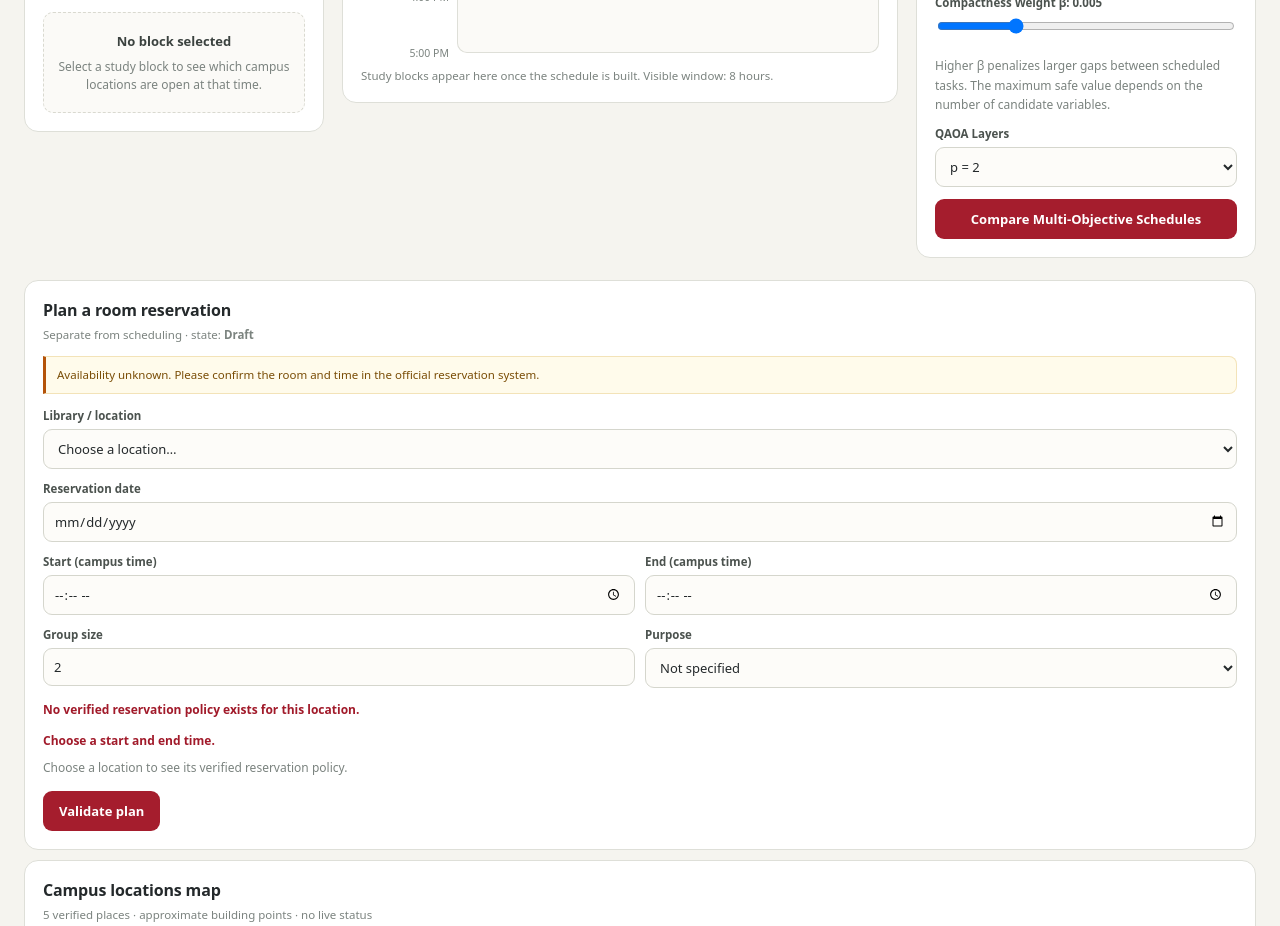
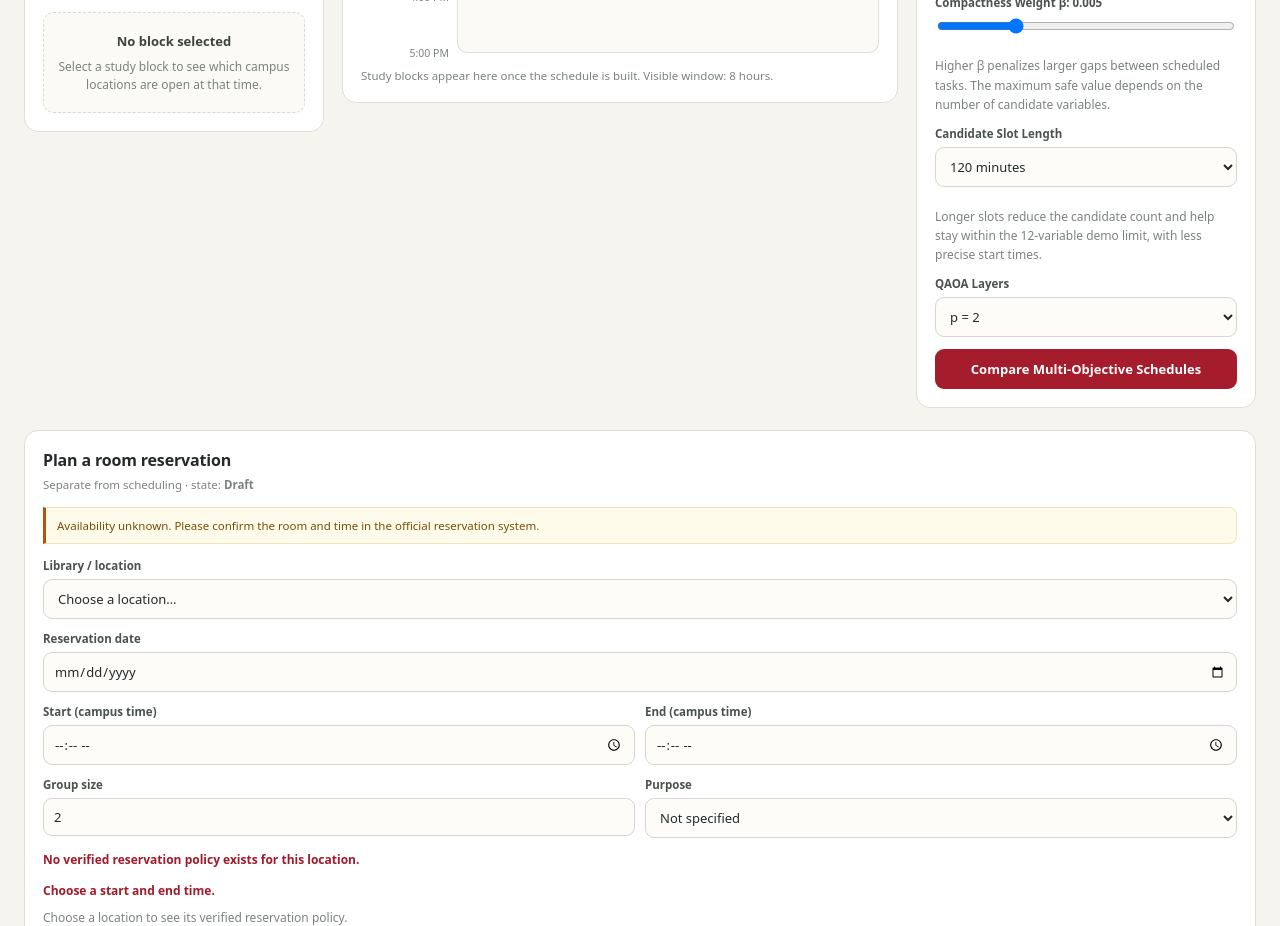
Before and after one commit to qsc032376-hash/CampusPilot-Quantum, a React (Vite) app: page / in a window 1280 px wide. Shown: the part 1220-2146 px from the top of the page. Built offline with nearby package versions, Linux system fonts and the light colour scheme.

Commit message:
Make quantum candidate slots configurable

```diff
--- a/src/features/quantum-optimization/api.ts
+++ b/src/features/quantum-optimization/api.ts
@@ -110,7 +110,8 @@ export async function compareMultiObjective(
   windowStart: string,
   windowEnd: string,
   alpha = 0.05,
-  p = 2
+  p = 2,
+  slotMinutes = 120
 ): Promise<MultiObjectiveComparison> {
   const response = await fetch(
     `${API_BASE}/api/multiobjective/compare`,
@@ -125,7 +126,7 @@ export async function compareMultiObjective(
           windowStart,
           windowEnd
         ),
-        slot_minutes: 120,
+        slot_minutes: slotMinutes,
         alpha,
         p,
         maxiter: 100,
@@ -194,7 +195,8 @@ export async function compareCompactness(
   windowEnd: string,
   alpha = 0.05,
   beta = 0.005,
-  p = 2
+  p = 2,
+  slotMinutes = 120
 ): Promise<MultiObjectiveComparison> {
   const response = await fetch(
     `${API_BASE}/api/compactness/compare`,
@@ -209,7 +211,7 @@ export async function compareCompactness(
           windowStart,
           windowEnd
         ),
-        slot_minutes: 120,
+        slot_minutes: slotMinutes,
         alpha,
         beta,
         p,
--- a/src/ui/components/MultiObjectiveOptimizer.tsx
+++ b/src/ui/components/MultiObjectiveOptimizer.tsx
@@ -40,6 +40,7 @@ export function MultiObjectiveOptimizer({
 }: Props) {
   const [alpha, setAlpha] = useState(0.05);
   const [beta, setBeta] = useState(0.005);
+  const [slotMinutes, setSlotMinutes] = useState(120);
 
   const [objective, setObjective] = useState<
   "early" | "compactness"
@@ -69,14 +70,16 @@ export function MultiObjectiveOptimizer({
         windowEnd,
         alpha,
         beta,
-        p
+        p,
+        slotMinutes
       )
     : await compareMultiObjective(
         request,
         windowStart,
         windowEnd,
         alpha,
-        p
+        p,
+        slotMinutes
       );
 
       setResult(data);
@@ -180,6 +183,32 @@ export function MultiObjectiveOptimizer({
     </p>
   </>
 )}
+
+        <label className="cp-field">
+          <span className="cp-field__label">
+            Candidate Slot Length
+          </span>
+
+          <select
+            className="cp-input"
+            value={slotMinutes}
+            onChange={(event) => {
+              setSlotMinutes(Number(event.target.value));
+              setResult(null);
+            }}
+          >
+            <option value={60}>60 minutes</option>
+            <option value={120}>120 minutes</option>
+            <option value={180}>180 minutes</option>
+            <option value={240}>240 minutes</option>
+          </select>
+        </label>
+
+        <p className="cp-hint">
+          Longer slots reduce the candidate count and help
+          stay within the 12-variable demo limit, with less
+          precise start times.
+        </p>
 
         <label className="cp-field">
           <span className="cp-field__label">
```
Also changed, not shown: 1 other file (tests, documents, lock files or other folders).
